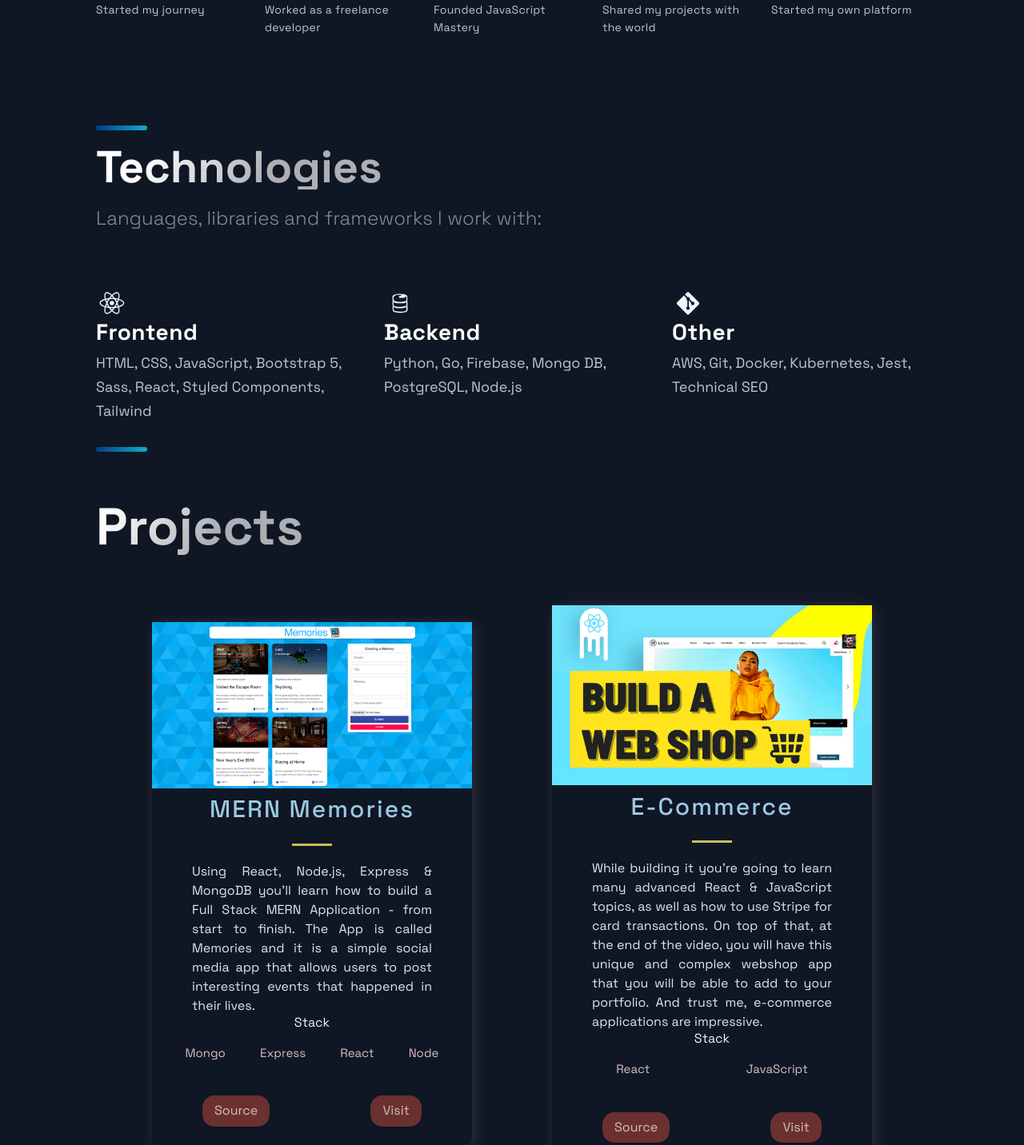
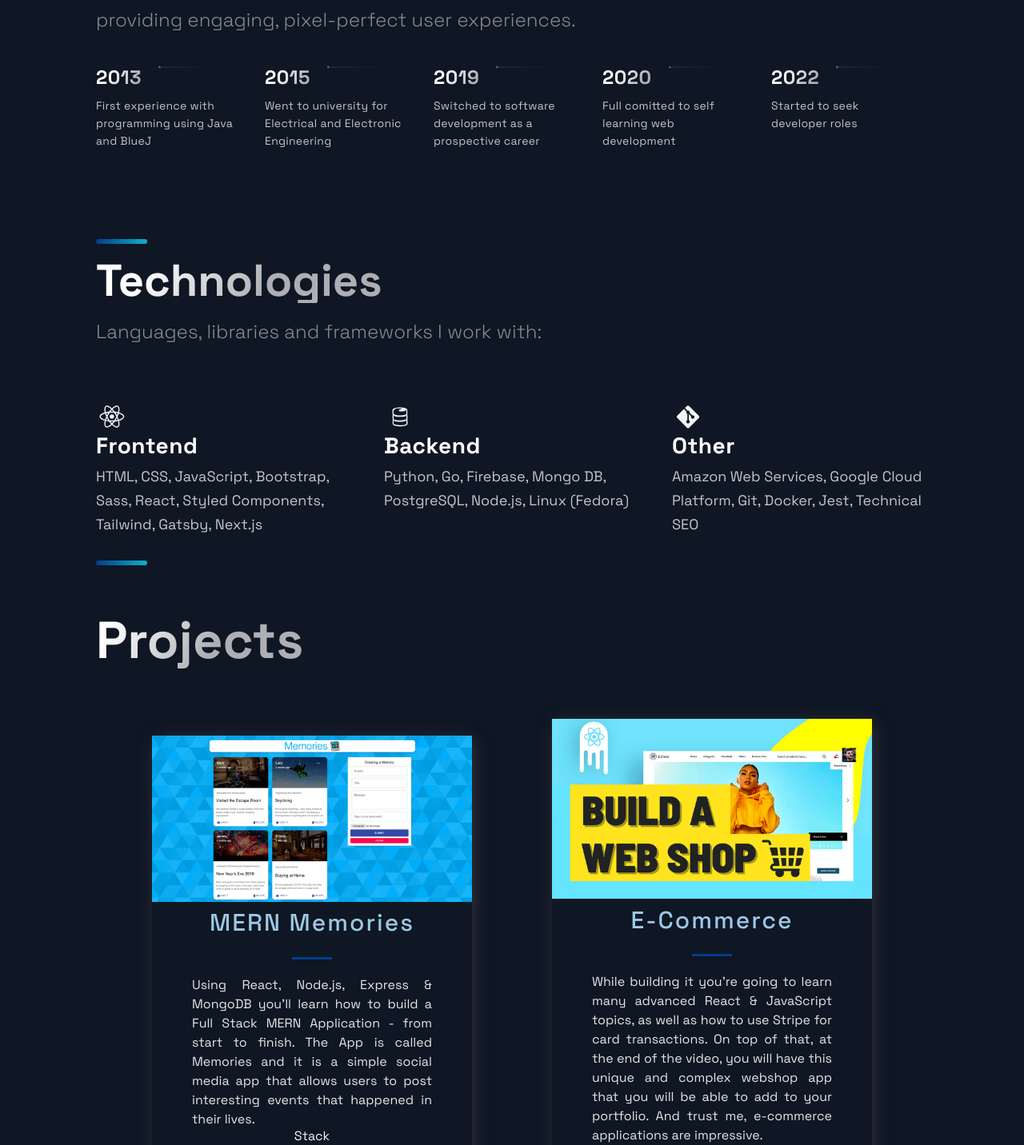
Before and after one commit to DeviousLab/deviouslab-portfolio, a Next.js app: page / in a window 1280 px wide. Shown: the part 1090-2522 px from the top of the page at 80% size. Built offline with nearby package versions, Linux system fonts and the light colour scheme.

Commit message:
Updated page content with relevant information
Signed-off-by: DeviousLab <deviouslab@gmail.com>

```diff
--- a/src/components/hero/hero.jsx
+++ b/src/components/hero/hero.jsx
@@ -15,7 +15,7 @@
         A <RoughNotation type="underline" color="red" show={true} order="1">software developer</RoughNotation> from Sri Lanka based in Dubai.
       </SectionText>
       <SectionText>
-        I have an interest in <RoughNotation type="highlight" color="rgba(255, 255, 100, 0.3)" show={true} order="2">Full-Stack Development</RoughNotation> and <RoughNotation type="highlight" color="rgba(255, 255, 100, 0.3)" show={true} order="3">DevOps.</RoughNotation>
+        I have an interest in <RoughNotation type="highlight" color="rgba(255, 255, 100, 0.3)" animationDuration={2000} show={true} order="2">Full-Stack Development</RoughNotation> and <RoughNotation type="highlight" color="rgba(255, 255, 100, 0.3)" animationDuration={2000} show={true} order="3">DevOps.</RoughNotation>
       </SectionText>
       <Button onClick={props.handleClick}>Résumé</Button>
     </LeftSection>
--- a/src/components/projects/projects.jsx
+++ b/src/components/projects/projects.jsx
@@ -1,4 +1,5 @@
 import React from 'react';
+import { GoLinkExternal, GoCode } from 'react-icons/go';
 
 import { BlogCard, CardInfo, ExternalLinks, GridContainer, HeaderThree, Hr, Tag, TagList, TitleContent, UtilityList, Img } from './projects.styles';
 import { Section, SectionDivider, SectionTitle } from '../../styles/global-components/app.styles';
@@ -30,8 +31,8 @@
             </TagList>
           </div>
           <UtilityList>
-            <ExternalLinks href={source} target="_blank">Source</ExternalLinks>
-            <ExternalLinks href={visit} target="_blank">Visit</ExternalLinks>
+            <ExternalLinks href={source} target="_blank"><GoCode /> <span>Source</span></ExternalLinks>
+            <ExternalLinks href={visit} target="_blank"><GoLinkExternal /> <span>Visit</span></ExternalLinks>
           </UtilityList>
         </BlogCard>
       ))}
--- a/src/components/projects/projects.styles.jsx
+++ b/src/components/projects/projects.styles.jsx
@@ -5,7 +5,7 @@
   height:100%;
   object-fit: cover;
   overflow: hidden;
-`
+`;
 
 export const GridContainer = styled.section`
 display: grid;
@@ -20,8 +20,8 @@
   padding: 2rem;
   padding-bottom: 0;
 }
+`;
 
-`
 export const BlogCard = styled.div`
   border-radius: 10px;
   box-shadow: 3px 3px 20px rgba(80, 78, 78, 0.5);
@@ -31,13 +31,13 @@
     width: 100%;
   }
 `;
+
 export const TitleContent = styled.div`
   text-align: center;
   z-index: 20;
   width: 100%;
 
 `;
-
 
 export const HeaderThree = styled.h3`
   font-weight: 500;
@@ -52,7 +52,7 @@
   height: 3px;
   margin: 20px auto;
   border: 0;
-  background: #d0bb57;
+  background: #023e8a;
 `;
 
 export const Intro = styled.div`
@@ -65,7 +65,6 @@
   line-height: 18px;
 `;
 
-
 export const CardInfo = styled.p`
   width: 100%;
   padding: 0 50px;
@@ -75,10 +74,8 @@
   text-align: justify;
   @media ${(props) => props.theme.breakpoints.sm} {
     padding:.3rem
-
 }
 `;
-
 
 export const UtilityList = styled.ul`
   list-style-type: none;
@@ -92,12 +89,15 @@
 color:#d4c0c0;
 font-size: 1.6rem;
 padding:1rem 1.5rem;
-background: #6b3030;
+background: #023e8a;
 border-radius: 15px;
 transition: 0.5s;
 &:hover{
-  background: #801414;
-
+  background: #13ADC7;
+}
+> svg, span {
+  display: inline-block;
+  vertical-align: middle;
 }
 `;
 
@@ -105,8 +105,12 @@
 display: flex;
 justify-content: space-around;
 padding: 2rem;
-`
+`;
+
 export const Tag = styled.li`
 color: #d8bfbf;
 font-size: 1.5rem;
-`
+border: 1px solid #13ADC7;
+border-radius: 10px;
+padding: .5rem;
+`;
--- a/src/components/technologies/technologies.jsx
+++ b/src/components/technologies/technologies.jsx
@@ -21,7 +21,7 @@
             Frontend
           </ListTitle>
           <ListParagraph>
-            HTML, CSS, JavaScript, Bootstrap 5, Sass, React, Styled Components, Tailwind
+            HTML, CSS, JavaScript, Bootstrap, Sass, React, Styled Components, Tailwind, Gatsby, Next.js
           </ListParagraph>
         </ListContainer>
       </ListItem>
@@ -32,7 +32,7 @@
             Backend
           </ListTitle>
           <ListParagraph>
-            Python, Go, Firebase, Mongo DB, PostgreSQL, Node.js
+            Python, Go, Firebase, Mongo DB, PostgreSQL, Node.js, Linux (Fedora)
           </ListParagraph>
         </ListContainer>
       </ListItem>
@@ -43,7 +43,7 @@
             Other
           </ListTitle>
           <ListParagraph>
-            AWS, Git, Docker, Kubernetes, Jest, Technical SEO
+            Amazon Web Services, Google Cloud Platform, Git, Docker, Jest, Technical SEO
           </ListParagraph>
         </ListContainer>
       </ListItem>
--- a/src/components/timeline/timeline.jsx
+++ b/src/components/timeline/timeline.jsx
@@ -46,7 +46,7 @@
       <br />
       <SectionTitle>About Me</SectionTitle>
       <SectionText>
-        The purpose of JavaScript Mastery is to help aspiring and established developers to take their development skills to the next level and build awesome apps.
+        With a primary focus on web development, I enjoy bridging the gap between engineering and design, fostering a harmonius relationship between technical knowledge and aesthetic design to create a beautiful product. My goal is to always build production ready applications that are scalable and efficient under the hood while providing engaging, pixel-perfect user experiences.
       </SectionText>
       <CarouselContainer ref={carouselRef} onScroll={handleScroll}>
         <>
@@ -58,9 +58,9 @@
                 active={activeItem}
                 onClick={(e) => handleClick(e, index)}
               >
-              <CarouselItemTitle>
-                {item.year}
-                <CarouselItemImg
+                <CarouselItemTitle>
+                  {item.year}
+                  <CarouselItemImg
                     width="208"
                     height="6"
                     viewBox="0 0 208 6"
@@ -90,8 +90,8 @@
                       </linearGradient>
                     </defs>
                   </CarouselItemImg>
-              </CarouselItemTitle>
-              <CarouselItemText>{item.text}</CarouselItemText>
+                </CarouselItemTitle>
+                <CarouselItemText>{item.text}</CarouselItemText>
               </CarouselItem>
             </CarouselMobileScrollNode>
           ))}
--- a/src/constants/constants.js
+++ b/src/constants/constants.js
@@ -38,16 +38,16 @@
 ];
 
 export const TimeLineData = [
-  { year: 2017, text: 'Started my journey', },
-  { year: 2018, text: 'Worked as a freelance developer', },
-  { year: 2019, text: 'Founded JavaScript Mastery', },
-  { year: 2020, text: 'Shared my projects with the world', },
-  { year: 2021, text: 'Started my own platform', },
+  { year: 2013, text: 'First experience with programming using Java and BlueJ', },
+  { year: 2015, text: 'Went to university for Electrical and Electronic Engineering', },
+  { year: 2019, text: 'Switched to software development as a prospective career', },
+  { year: 2020, text: 'Full comitted to self learning web development', },
+  { year: 2022, text: 'Started to seek developer roles', },
 ];
 
 export const AccomplishmentData = [
-  { number: 745, text: 'Commits'},
+  { number: 1256, text: 'Commits'},
   { number: 83, text: 'Pull Requests', },
-  { number: 7, text: 'Issues', },
-  { number: 24, text: 'New Repos', }
+  { number: 4, text: 'Issues', },
+  { number: 53, text: 'Repos Contributed to', }
 ];
```
